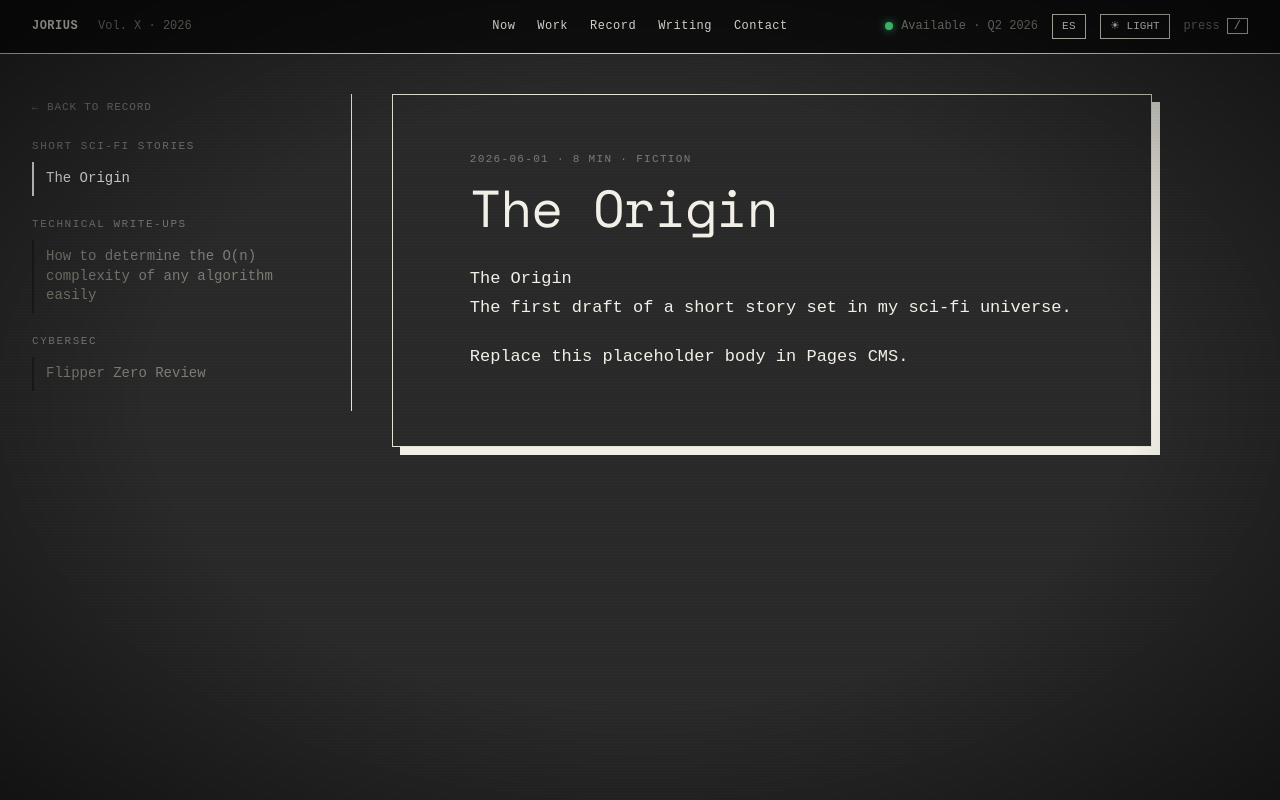
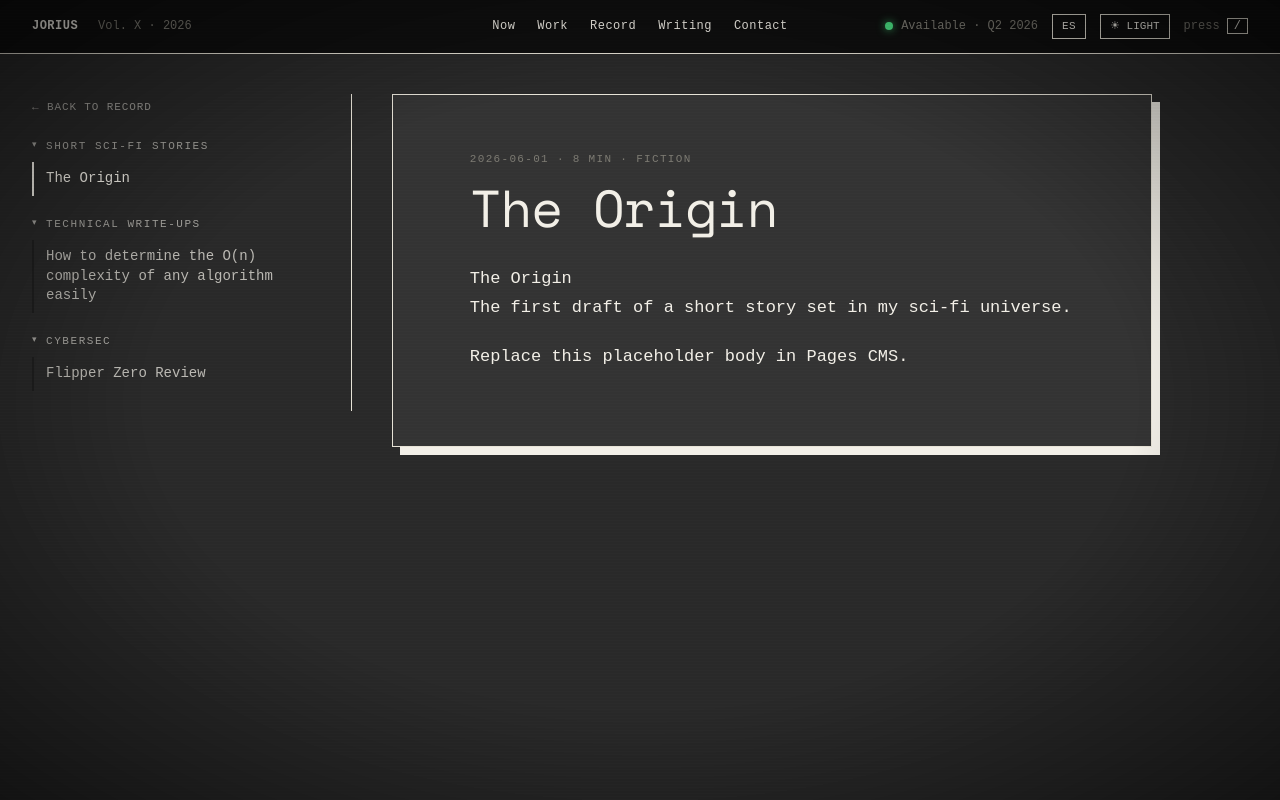
Before and after one commit to jorius/jorius.github.io, a React (Vite) app: page /writing/the-origin in a window 1280 px wide. Built offline with nearby package versions, Linux system fonts and the light colour scheme.

Commit message:
Improve writing page tree and reader readability

```diff
--- a/src/pages/Writing.tsx
+++ b/src/pages/Writing.tsx
@@ -1,7 +1,7 @@
 // src/pages/Writing.tsx
 
 // packages
-import { useEffect, useMemo } from 'react';
+import { useEffect, useMemo, useState } from 'react';
 import { useTranslation } from 'react-i18next';
 import { Link, useNavigate, useParams } from 'react-router-dom';
 import Markdown from 'react-markdown';
@@ -49,6 +49,12 @@ const Writing = (): React.ReactElement => {
 
   const postsByCategory = (catId: string): typeof posts => posts.filter((p) => p.category === catId);
 
+  // Collapsed category ids. Empty = all expanded by default; the user can fold
+  // any parent branch closed.
+  const [collapsed, setCollapsed] = useState<Record<string, boolean>>({});
+  const toggleCategory = (catId: string): void =>
+    setCollapsed((c) => ({ ...c, [catId]: !c[catId] }));
+
   const treeWidth = isMobile ? '100%' : 'clamp(220px, 26vw, 320px)';
 
   return (
@@ -77,7 +83,7 @@ const Writing = (): React.ReactElement => {
         >
           <Link
             to="/"
-            style={{ fontSize: 11, color: t.dim, textDecoration: 'none', letterSpacing: '0.08em', textTransform: 'uppercase' }}
+            style={{ fontSize: 11, color: t.ink, opacity: 0.6, textDecoration: 'none', letterSpacing: '0.08em', textTransform: 'uppercase' }}
           >
             <Glitch trigger="hover">{tr('directionB.read.back')}</Glitch>
           </Link>
@@ -85,20 +91,47 @@ const Writing = (): React.ReactElement => {
             {categories.map((cat) => {
               const catPosts = postsByCategory(cat.id);
               if (catPosts.length === 0) return null;
+              const isCollapsed = collapsed[cat.id] ?? false;
               return (
                 <div key={cat.id} style={{ marginBottom: 20 }}>
-                  <div
+                  <button
+                    type="button"
+                    onClick={() => toggleCategory(cat.id)}
+                    aria-expanded={!isCollapsed}
                     style={{
+                      display: 'flex',
+                      alignItems: 'center',
+                      gap: 8,
+                      width: '100%',
+                      background: 'transparent',
+                      border: 'none',
+                      padding: 0,
+                      marginBottom: 8,
+                      cursor: 'pointer',
+                      fontFamily: 'inherit',
+                      textAlign: 'left',
                       fontSize: 11,
-                      color: t.dim,
+                      color: t.ink,
+                      opacity: 0.62,
                       letterSpacing: '0.14em',
                       textTransform: 'uppercase',
-                      marginBottom: 8,
                     }}
                   >
+                    <span
+                      aria-hidden
+                      style={{
+                        fontSize: 9,
+                        display: 'inline-block',
+                        transform: isCollapsed ? 'rotate(-90deg)' : 'none',
+                        transition: 'transform 150ms',
+                      }}
+                    >
+                      ▾
+                    </span>
                     {pickLocale(cat.label, lang)}
-                  </div>
-                  {catPosts.map((p) => {
+                  </button>
+                  {!isCollapsed
+                    ? catPosts.map((p) => {
                         const isActive = active?.slug === p.slug;
                         return (
                           <Link
@@ -108,17 +141,21 @@ const Writing = (): React.ReactElement => {
                               display: 'block',
                               padding: '7px 0 7px 12px',
                               borderLeft: `2px solid ${isActive ? t.ink : t.soft}`,
-                          color: isActive ? t.ink : t.dim,
+                              color: t.ink,
+                              opacity: isActive ? 1 : 0.72,
                               textDecoration: 'none',
                               fontSize: 14,
                               lineHeight: 1.4,
-                          transition: 'color 150ms, border-color 150ms',
+                              transition: 'opacity 150ms, border-color 150ms',
                             }}
+                            onMouseEnter={(e) => { e.currentTarget.style.opacity = '1'; }}
+                            onMouseLeave={(e) => { e.currentTarget.style.opacity = isActive ? '1' : '0.72'; }}
                           >
                             <Glitch trigger="hover">{pickLocale(p.title, lang)}</Glitch>
                           </Link>
                         );
-                  })}
+                      })
+                    : null}
                 </div>
               );
             })}
@@ -128,7 +165,7 @@ const Writing = (): React.ReactElement => {
         {/* RIGHT — paper reader */}
         <article
           style={{
-            background: t.paper,
+            background: t.sub,
             border: `1px solid ${t.rule}`,
             boxShadow: `8px 8px 0 ${t.ink}`,
             padding: isMobile ? '28px 22px' : '56px clamp(32px, 6vw, 88px)',
```
Lines whose indentation alone changed are shown as unchanged.
